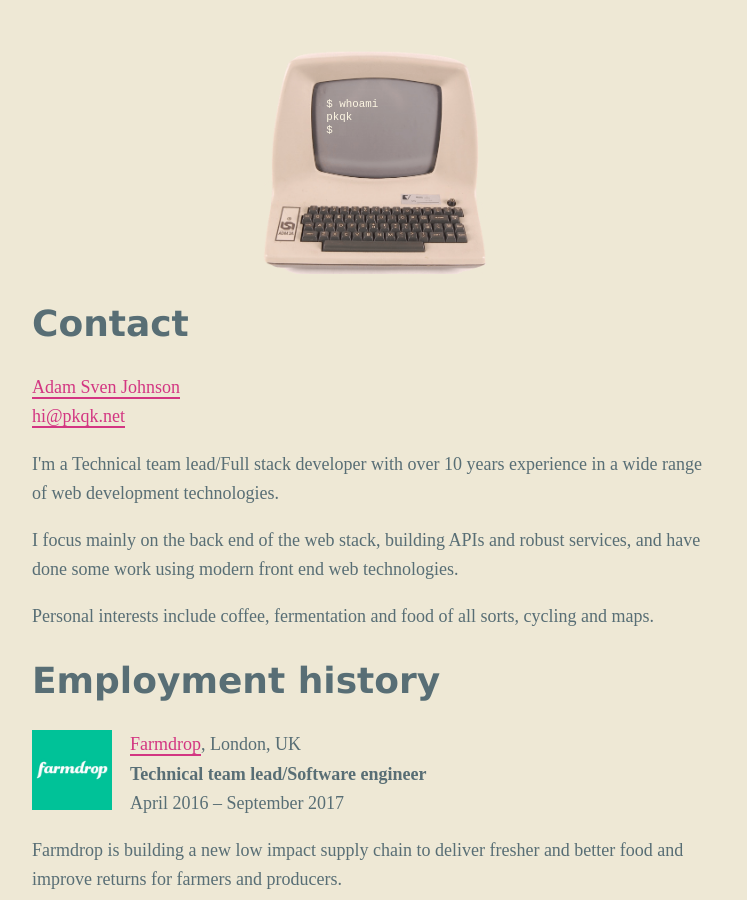
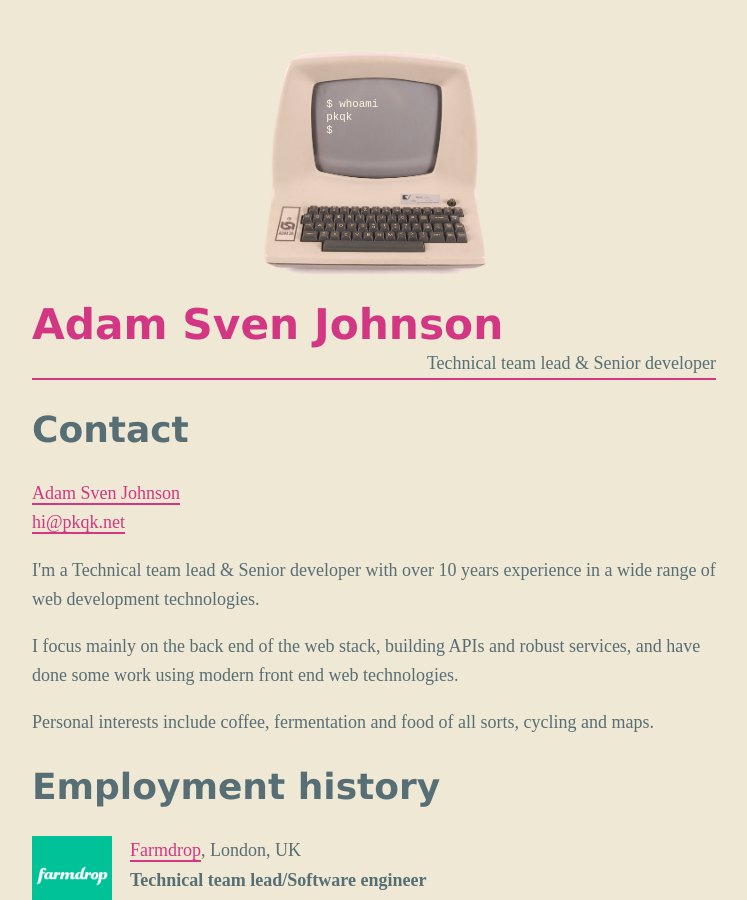
Before and after one commit to pkqk/pkqk.github.io, a Jekyll site: the page built from cv.md, in a window 1280 px wide and 900 px high. Shown: the whole window, without its empty margins (266-1013 px from the left). Built offline with Jekyll 4.4.1, drawn with Linux system fonts in a browser that asks for light colours.

Commit message:
Add header to cv

```diff
--- a/cv.md
+++ b/cv.md
@@ -16,6 +16,11 @@
 </tt>
 </aside>
 
+<header>
+  <h1>Adam Sven Johnson</h1>
+  <p>Technical team lead & Senior developer</p>
+</header>
+
 <h2>Contact</h2>
 <address class="contact vcard">
   <a href="{{ site.url }}" class="fn url">Adam Sven Johnson</a>
@@ -25,7 +30,7 @@
 
 <section class="summary">
   <p>
-    I'm a Technical team lead/Full stack developer with over 10 years experience in a wide range of web development technologies.
+    I'm a Technical team lead & Senior developer with over 10 years experience in a wide range of web development technologies.
   </p>
   <p>
     I focus mainly on the back end of the web stack, building APIs and robust services, and have done some work using modern front end web technologies.
```
